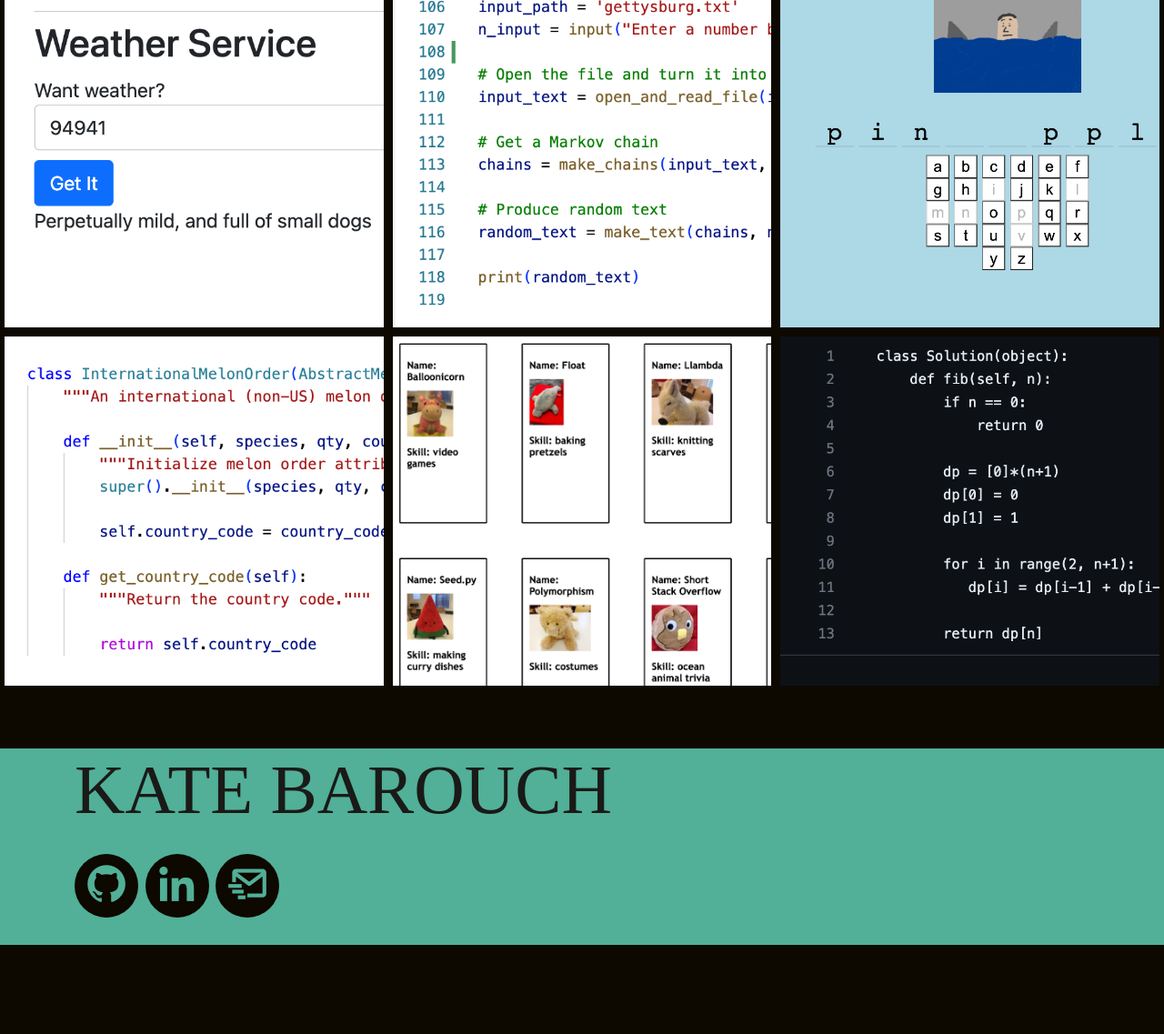
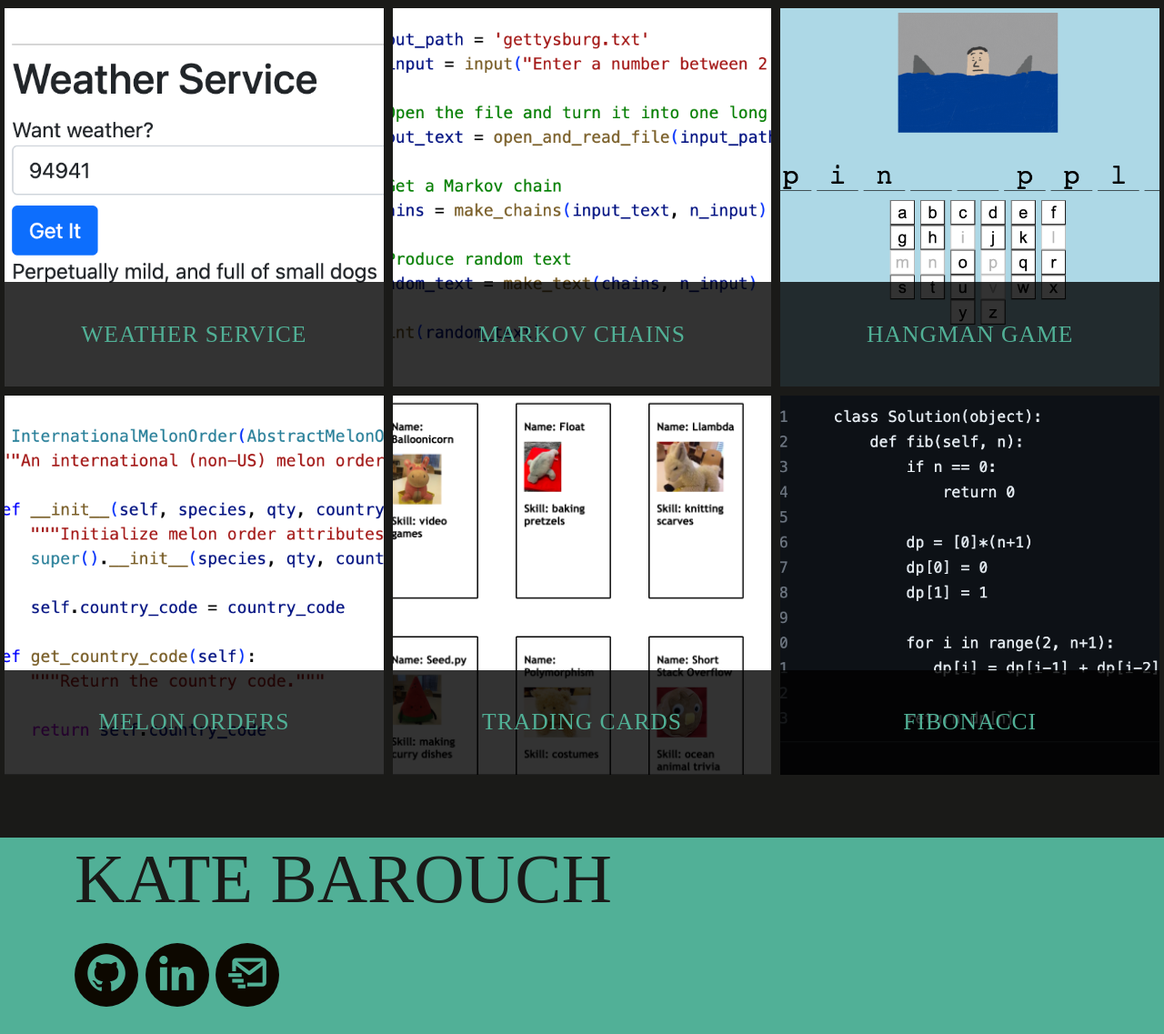
Before and after one commit to katebarouch/portfoliowebsite, a Flask app: page /portfolio in a window 1280 px wide. Shown: the part 1281-2418 px from the top of the page at 91% size. Before the commit the page ends 2320 px from the top, so only its background shows below. Run offline with Flask 2, Linux system fonts and the light colour scheme; some libraries are stand-ins or nearby versions; some web fonts are replaced.

Commit message:
portfolio edits

```diff
--- a/static/maxim-pro/assets/css/style.css
+++ b/static/maxim-pro/assets/css/style.css
@@ -514,50 +472,63 @@ h5 {
 }
 
 .project-link {
-  flex: 1 1 calc(33.33% - 10px); /* 1 1 means it can grow and shrink, 33.33% for 3 items, and we subtract 10px for gaps */
-  margin: 5px; /* This creates a gap between items */
-  display: flex;
-  flex-direction: column; /* Stack children vertically */
-  text-align: center; /* Center text in the children */
+  flex: 1 1 calc(33.33% - 10px);
+  margin: 5px;
+  position: relative;
+  overflow: hidden;
 }
 
 .project-image {
-  width: 100%; /* occupy full width of its container */
-  height: 30vw;
+  width: 100%;
+  padding-top: 100%;
   background-size: cover;
+  background-position: center;
+  position: relative;
 }
 
 .project-title {
   margin-top: 1vw;
-}
-
-.project-link {
-  position: relative;
-  display: inline-block;
-}
-
-.project-title {
   position: absolute;
   bottom: 0;
   left: 0;
   width: 100%;
-  background-color: rgba(0, 0, 0, 0.4);
-  color: #ffffff;
-  font-family: "Raleway";
+  background-color: rgba(0, 0, 0, 0.8);
+  color: #51b096;
+  font-family: "Space Mono";
   text-transform: uppercase;
   font-weight: 500;
   font-size: 2vw;
   letter-spacing: 1px;
   text-align: center;
-  padding: 10px 0;
+  padding: 3vw 2vw;
+  transform: translateY(0);
+  transition: opacity 0.3s ease;
+}
+
+.project-description {
+  margin-top: 1vw;
+  position: absolute;
+  bottom: 0;
+  left: 0;
+  width: 100%;
+  background-color: rgba(0, 0, 0, 0.8);
+  color: #51b096;
+  font-family: "Space Mono";
+  font-weight: 500;
+  font-size: 2vw;
+  letter-spacing: 1px;
+  text-align: center;
+  padding: 3vw 2vw;
   transform: translateY(100%);
-  transition: transform 0.3s ease;
-  opacity: 0;
+  transition: opacity 0.3s ease;
 }
 
 .project-link:hover .project-title {
+  transform: translateY(100%);
+}
+
+.project-link:hover .project-description {
   transform: translateY(0);
-  opacity: 1;
 }
 
 /*--------------------------------------------------------------
--- a/templates/portfolio.html
+++ b/templates/portfolio.html
@@ -18,57 +18,88 @@
     <div class="flex-container">
 
       <a href="http://35.91.161.32" class="project-link">
-        <div class="project-image" style="background-image: url('static/maxim-pro/assets/img/paintbyai.png');"></div>
-        <div class="project-title">Paint by AI: <br> AI generated paint by numbers</div>
+        <div class="project-image" style="background-image: url('static/maxim-pro/assets/img/paintbyai.png');">
+          <div class="overlay">
+            <div class="project-title">Paint by AI</div>
+            <div class="project-description">Paint by AI: <br> AI Generated Paint-by-Numbers</div>
+          </div>
+        </div>
       </a>
 
       <a href="https://github.com/katebarouch/MovieRatings" class="project-link">
-        <div class="project-image" style="background-image: url('static/maxim-pro/assets/img/movieratings.png');"></div>
-        <div class="project-title">Movie Ratings: <br> JSON & SQL practice</div>
+        <div class="project-image" style="background-image: url('static/maxim-pro/assets/img/movieratings.png');">
+          <div class="overlay">
+            <div class="project-title">Movie Ratings</div>
+            <div class="project-description">Movie Ratings: <br> JSON & SQL practice</div>
+          </div>
+        </div>
       </a>
 
       <a href="https://github.com/katebarouch/madlibs" class="project-link">
-        <div class="project-image" style="background-image: url('static/maxim-pro/assets/img/madlibs.png');"></div>
-        <div class="project-title">Mad Libs: <br>Forms and CSS</div>
+        <div class="project-image" style="background-image: url('static/maxim-pro/assets/img/madlibs.png');">
+          <div class="overlay">
+            <div class="project-title">Mad Libs</div>
+            <div class="project-description">Mad Libs: <br> Forms and CSS</div>
+          </div>
+        </div>
       </a>
 
       <a href="https://github.com/katebarouch/ajax" class="project-link">
-        <div class="project-image" style="background-image: url('static/maxim-pro/assets/img/ajax.png');"></div>
-        <div class="project-title">Weather Service: <br>AJAX & JS practice</div>
+        <div class="project-image" style="background-image: url('static/maxim-pro/assets/img/ajax.png');">
+          <div class="overlay">
+            <div class="project-title">Weather Service</div>
+            <div class="project-description">Weather Service : <br> AJAX & JS practice</div>
+          </div>
+        </div>
       </a>
 
       <a href="https://github.com/katebarouch/markov_chains" class="project-link">
-        <div class="project-image" style="background-image: url('static/maxim-pro/assets/img/markovchains.png');"></div>
-        <div class="project-title">Markov Chains: <br>Python algorithm practice</div>
+        <div class="project-image" style="background-image: url('static/maxim-pro/assets/img/markovchains.png');">
+          <div class="overlay">
+            <div class="project-title">Markov Chains</div>
+            <div class="project-description">Markov Chains: <br> Python algorithm practice</div>
+          </div>
+        </div>
       </a>
 
       <a href="https://github.com/katebarouch/Sharkwords" class="project-link">
-        <div class="project-image" style="background-image: url('static/maxim-pro/assets/img/hangman.png');"></div>
-        <div class="project-title">Hangman Game: <br>Fullstack practice</div>
+        <div class="project-image" style="background-image: url('static/maxim-pro/assets/img/hangman.png');">
+          <div class="overlay">
+            <div class="project-title">Hangman Game</div>
+            <div class="project-description">Hangman Game: <br> Fullstack practice</div>
+          </div>
+        </div>
       </a>
 
       <a href="https://github.com/katebarouch/oo_melons" class="project-link">
-        <div class="project-image" style="background-image: url('static/maxim-pro/assets/img/oomelons.png');"></div>
-        <div class="project-title">Melon Orders: <br>Object Oriented practice</div>
+        <div class="project-image" style="background-image: url('static/maxim-pro/assets/img/oomelons.png');">
+          <div class="overlay">
+            <div class="project-title">Melon Orders</div>
+            <div class="project-description">Melon Orders: <br> Object Oriented practice</div>
+          </div>
+        </div>
       </a>
 
       <a href="https://github.com/katebarouch/lab-tradingcards" class="project-link">
-        <div class="project-image" style="background-image: url('static/maxim-pro/assets/img/tradingcards.png');"></div>
-        <div class="project-title">Trading Cards: <br>JS practice</div>
+        <div class="project-image" style="background-image: url('static/maxim-pro/assets/img/tradingcards.png');">
+          <div class="overlay">
+            <div class="project-title">Trading Cards</div>
+            <div class="project-description">Trading Cards: <br> JS practice</div>
+          </div>
+        </div>
       </a>
 
       <a href="https://github.com/katebarouch/leetcode_dp_practice/blob/main/fibonacci" class="project-link">
-        <div class="project-image" style="background-image: url('static/maxim-pro/assets/img/fibonacci.png');"></div>
-        <div class="project-title">Fibonacci: <br>DP practice</div>
+        <div class="project-image" style="background-image: url('static/maxim-pro/assets/img/fibonacci.png');">
+          <div class="overlay">
+            <div class="project-title">Fibonacci</div>
+            <div class="project-description">Fibonacci: <br> DP practice</div>
+          </div>
+        </div>
       </a>
 
     </div>
   </div>
 
-<style>
-  body {
-      background-color: #0d0800;
-  }
-</style>
 
 {% endblock %}
```
Also changed, not shown: other parts of static/maxim-pro/assets/css/style.css (+1 -43 lines).
